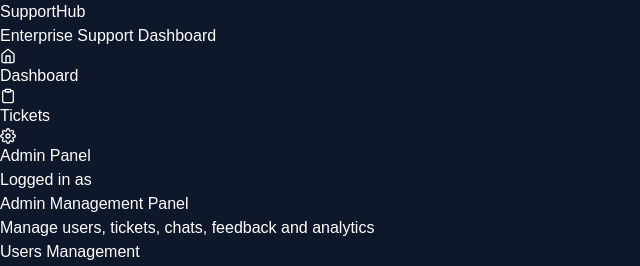
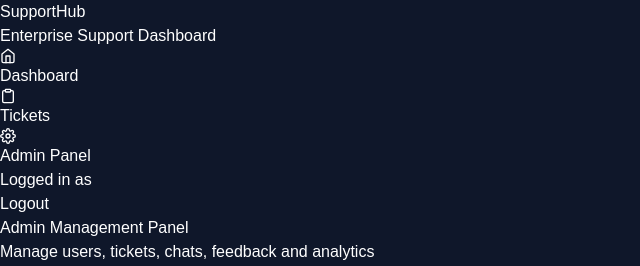
Before and after one commit to navaneethyadav/LiveChatSupportDashboard, a React app in the folder frontend/: page /admin in a window 1280 px wide. Shown: the top 266 px of the page, without its empty margins (0-640 px from the left). Built offline with nearby package versions, Linux system fonts and the light colour scheme; no server answers; sample sign-in values are in the browser's storage; the HTML template or start-up script is replaced by a standard one.

Commit message:
deployment setup completed

```diff
--- a/frontend/src/components/Sidebar.jsx
+++ b/frontend/src/components/Sidebar.jsx
@@ -4,7 +4,10 @@ import {
   FiSettings
 } from "react-icons/fi"
 
-import { Link } from "react-router-dom"
+import {
+  Link,
+  useNavigate
+} from "react-router-dom"
 
 import {
   getUserName,
@@ -15,6 +18,20 @@ import {
 function Sidebar() {
 
   const userName = getUserName()
+
+  const navigate = useNavigate()
+
+
+  const logout = () => {
+
+    localStorage.removeItem("token")
+
+    localStorage.removeItem("role")
+
+    localStorage.removeItem("full_name")
+
+    navigate("/")
+  }
 
 
   return (
@@ -89,7 +106,9 @@ function Sidebar() {
       </div>
 
 
-      <div className="bg-slate-800 p-4 rounded-xl">
+      <div>
+
+        <div className="bg-slate-800 p-4 rounded-xl mb-4">
 
           <p className="text-sm text-slate-400">
             Logged in as
@@ -101,6 +120,16 @@ function Sidebar() {
 
         </div>
 
+
+        <button
+          onClick={logout}
+          className="w-full bg-red-500 hover:bg-red-600 transition py-3 rounded-xl font-semibold"
+        >
+          Logout
+        </button>
+
+      </div>
+
     </div>
   )
 }
```
Also changed, not shown: 2 other files (tests, documents, lock files or other folders). Lines whose indentation alone changed are shown as unchanged.
